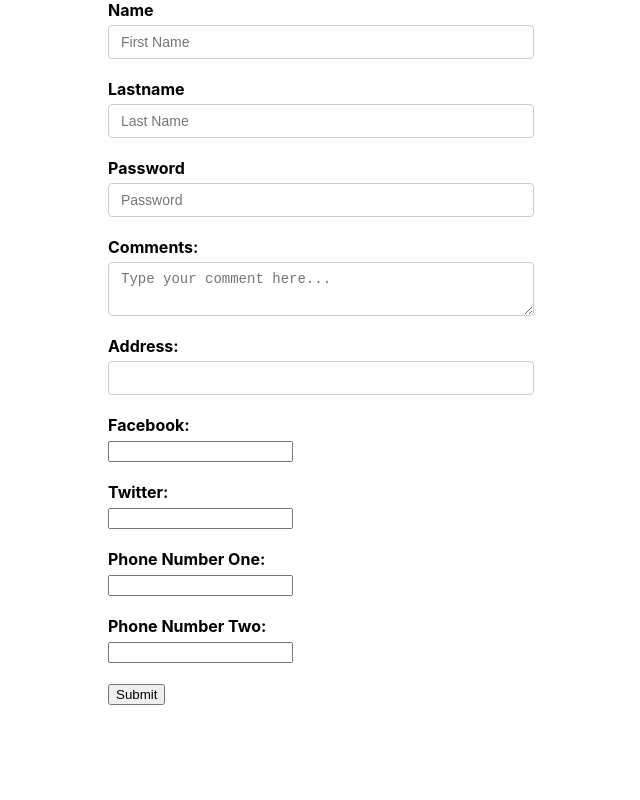
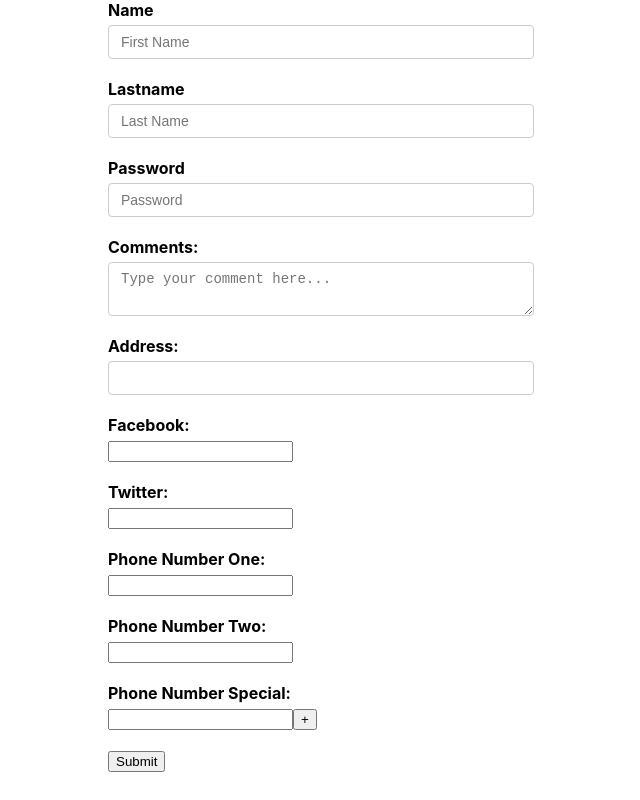
Before and after one commit to ashishraina-projects/Formik, a React (Create React App) app: page / in a window 1280 px wide. Shown: the whole page, without its empty margins (319-959 px from the left). Built offline with nearby package versions, Linux system fonts and the light colour scheme.

Commit message:
Added form field with FieldArray

```diff
--- a/src/components/FormComponent.js
+++ b/src/components/FormComponent.js
@@ -1,5 +1,5 @@
 import React from 'react';
-import { Formik, Form , Field, ErrorMessage} from 'formik'
+import { Formik, Form , Field, ErrorMessage, FieldArray} from 'formik'
 import * as Yup from 'yup'
 import Error from './Error.js'
 
@@ -15,7 +15,8 @@ const FormComponent = () => {
 			facebook:'',
 			twitter: ''
 		},
-		phoneNumbers : ['','']
+		phoneNumbers : ['',''],
+		phNum: ['']
 	}
 
 	const onSubmit = values => {
@@ -139,6 +140,35 @@ const FormComponent = () => {
 					/>
 					<ErrorMessage name='phoneNumbers[1]' component={Error} />
 				</div>
+
+				<div className="formfield">
+					<label htmlFor="phonenumbers2">Phone Number Special: </label>
+						<FieldArray name='phNum' >
+							{
+								fieldArrayProps => {
+									const {push, remove, form} = fieldArrayProps
+									const {values} = form
+									const {phNum} = values
+									return (
+										<div>
+											{
+												phNum.map((no , index) => (
+													<div key={index}>
+														<Field name={`phNum[${index}]`}/>
+														{index > 0 && (
+															<button type='button' onClick={() => remove('')} > - </button>
+														)}
+														<button type='button' onClick={() => push('')} > + </button>
+													</div>
+												))
+											}
+										</div>
+									)
+								}
+							}
+						</FieldArray>
+				</div>
+
 				<button type='submit'>Submit</button>
 			</Form>
 		</Formik>
```
